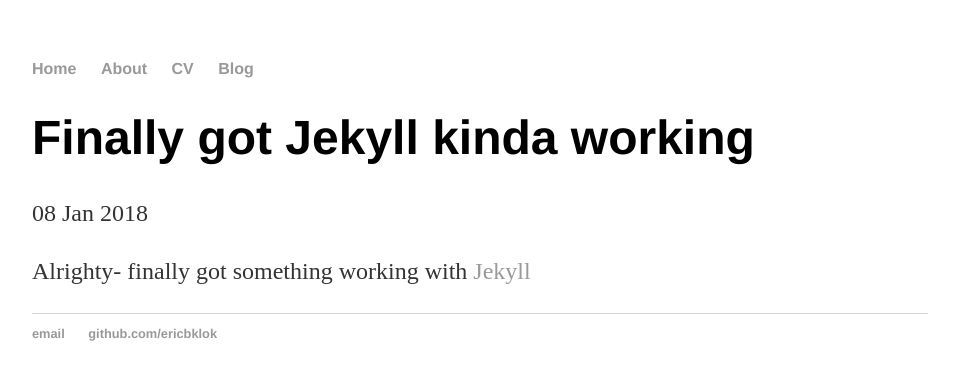
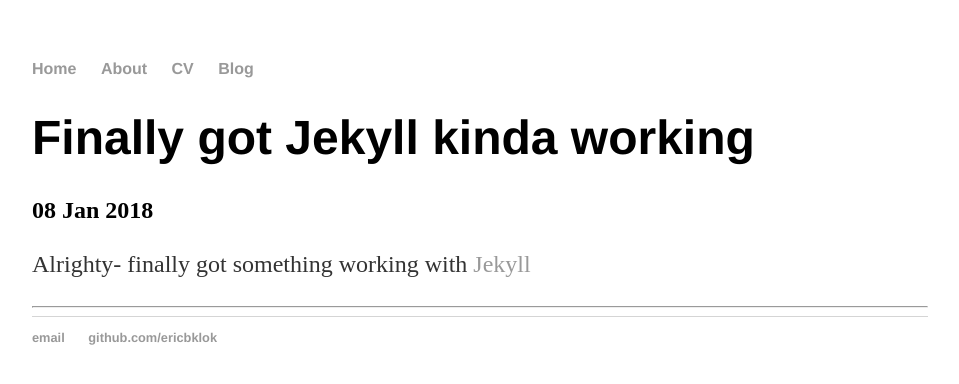
Before and after one commit to ericbklok/ericbklok.github.io, a Jekyll site: the page built from _posts/2018-01-08-Wake up Jekyll.md, in a window 1280 px wide. Shown: the top 384 px of the page, without its empty margins (160-1119 px from the left). Built offline with Jekyll 4.4.1, drawn with Linux system fonts in a browser that asks for light colours; comment, search, counter and statistics services are not loaded.

Commit message:
Update post.html

```diff
--- a/_layouts/post.html
+++ b/_layouts/post.html
@@ -1,10 +1,29 @@
 ---
 layout: default
-comments: true
+notes: active
 ---
-<h1>{{ page.title }}</h1>
-<p class="meta">{{ page.date | date_to_string }}</p>
 
-<div class="post">
-  {{ content }}
-</div>
+<div class="notes">
+		<div class="note single">
+			<h1 class="title">{{ page.title }}</h1>
+
+			<h2 class="date"><info datetime="{{ page.date }}">
+				{{ page.date | date_to_string }} {% if page.author %} by {{ page.author }} {% endif %}
+			</info></h2>
+			<!-- Post content -->
+			<div class="notebody">
+				{{ content }}
+			</div>
+			<!-- Post info -->
+			<div class="noteinfo">
+			<!-- include some categories and tags maybe? -->
+			</div>
+
+			<hr>
+
+			<!-- Post comments -->
+			<div class="notecomments">
+				{% include disqus.html %}
+			</div>
+		</div><!-- / .note .single -->
+</div><!-- /.notes -->
```
